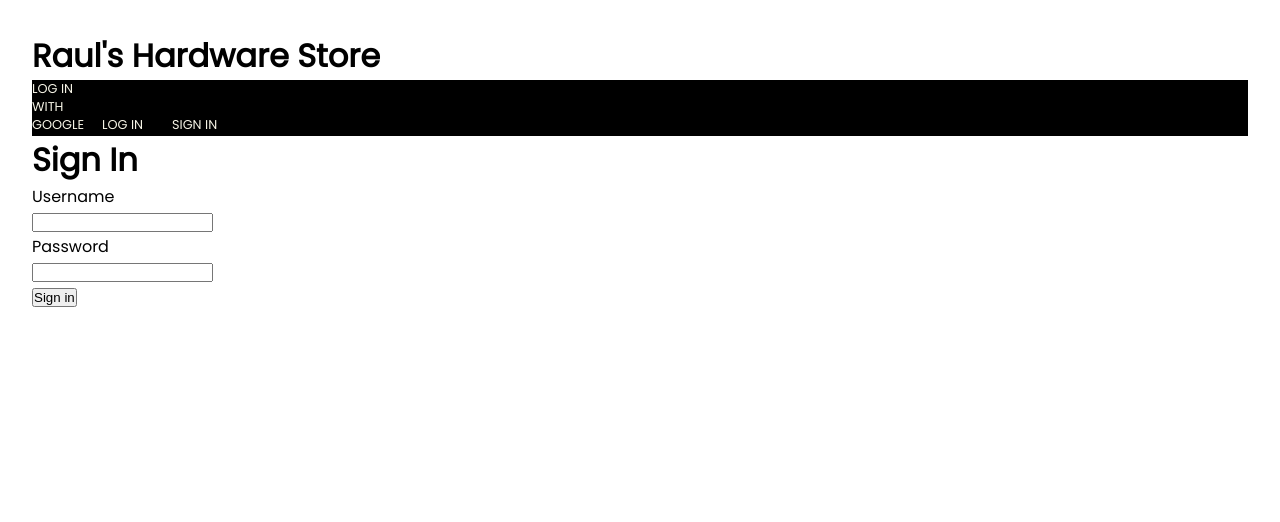
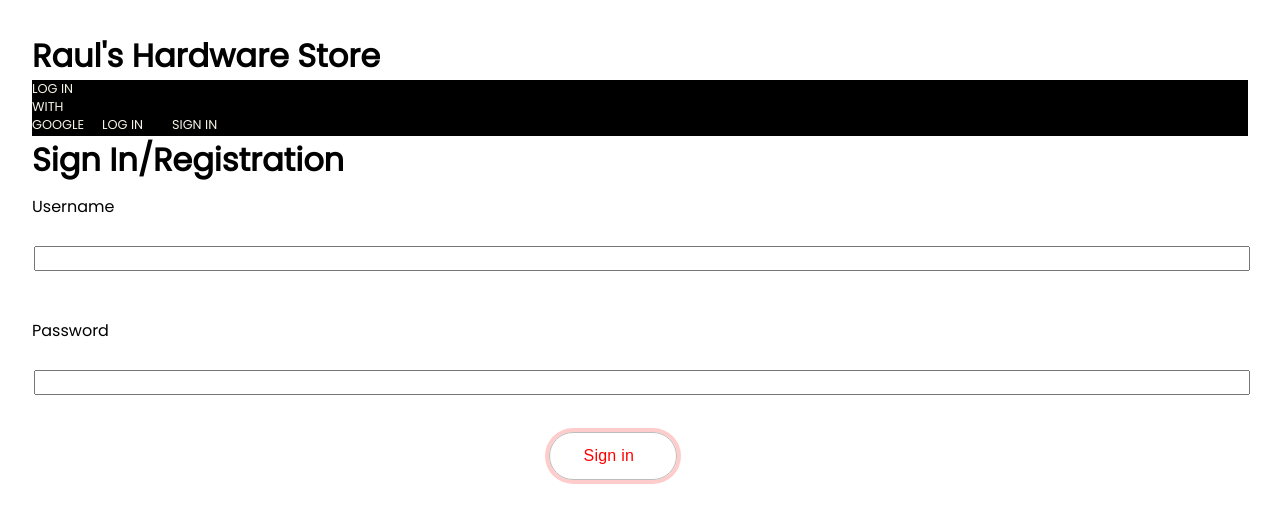
Before and after one commit to jsfc2199/Front-end-RaulHardwareStore, a React (Vite) app: page /SignIn in a window 1280 px wide. Shown: the top 522 px of the page. Built offline with nearby package versions, Linux system fonts and the light colour scheme.

Commit message:
Sign in, login, log in with google working properly

```diff
--- a/src/App.css
+++ b/src/App.css
@@ -314,3 +314,21 @@ body {
   padding: 3px 7px;
   font-size: 17px;
 }
+
+
+.log-style{
+  font-size: 16px;
+  color: red;
+  box-shadow: 0 0 0 4px #ffcccc;
+  background-color: #fff5f5;
+  margin-left: 42.5%;
+  width: 8em;
+  align-items: flex-end;
+  background: none;
+  border: 1px solid #bdbdbd;
+  height: 48px;
+  padding: 0 24px 0 16px;
+  letter-spacing: 0.25px;
+  border-radius: 24px;
+  cursor: pointer;
+}
--- a/src/components/login/LogIn.tsx
+++ b/src/components/login/LogIn.tsx
@@ -4,6 +4,9 @@ import { auth } from "../../firebaseConfig";
 import { useNavigate } from "react-router-dom";
 import { logInInReducer } from '../../state/slice/loggedInSlice'
 import { useDispatch } from "react-redux";
+import { useSelector } from "react-redux";
+import { useEffect } from "react";
+import {RootState} from '../../store'
 import * as React from 'react';
 
 
@@ -15,27 +18,27 @@ const LogIn: React.FunctionComponent = () => {
     const navigate = useNavigate()
     const dispatch = useDispatch()
 
+    const {user} = useSelector((state:RootState) => state.logged)
+
+    useEffect(()=>{
+        if(user!==null){
+            navigate("/providers")
+        }
+    },[])
+
     const logInForm = (e: React.MouseEvent<HTMLButtonElement, MouseEvent>) => {
         e.preventDefault()
 
         if (userName && password) {
             signInWithEmailAndPassword(auth, userName, password)
                 .then((userCredential) => {
-
                     const user = userCredential.user;
-
-                    console.log('**** user credentials ****');
-                    console.log(userCredential);
-                    console.log('**** user ***');
-                    console.log(user)
                     dispatch(logInInReducer(user))
                     navigate('/providers')
                 })
                 .catch((error) => {
                     const errorCode = error.code;
                     const errorMessage = error.message;
-                    console.log('*** Log in error ***');
-                    console.log(errorMessage);
                 });
 
             setPassword('')
@@ -46,14 +49,17 @@ const LogIn: React.FunctionComponent = () => {
     return (
         <div>
             <h1>Log In</h1>
-            <form>
+            <form className='add-form'>
+                <div className='form-control'>
                 <label htmlFor="username">Username</label><br />
                 <input
                     onChange={(e) => setUserName(e.target.value)}
                     type="text"
                     name="username"
                     value={userName}
-                /><br />
+                /></div>
+                <br />
+                <div className='form-control'>
                 <label htmlFor="password">Password</label><br />
                 <input
                     onChange={(e) => setPassword(e.target.value)}
@@ -61,7 +67,8 @@ const LogIn: React.FunctionComponent = () => {
                     name="password"
                     value={password}
                 /><br />
-                <button onClick={(e) => logInForm(e)}>Log In</button><br />
+                </div>
+                <button className="log-style" onClick={(e) => logInForm(e)}>Log In</button><br />
             </form>
         </div>
     )
--- a/src/components/login/LogInGoogle.tsx
+++ b/src/components/login/LogInGoogle.tsx
@@ -3,12 +3,24 @@ import { useNavigate } from "react-router-dom";
 import { auth } from '../../firebaseConfig'
 import { logInInReducer } from '../../state/slice/loggedInSlice'
 import { useDispatch } from "react-redux";
+import { useSelector } from "react-redux";
+import { useEffect } from "react";
+import {RootState} from '../../store'
 
 const providerGoogleAuth = new GoogleAuthProvider();
 
 const GoogleLogIn: React.FunctionComponent = () => {
     const dispatch = useDispatch()
     const navigate = useNavigate()
+
+    const {user} = useSelector((state:RootState) => state.logged)
+
+
+    useEffect(()=>{
+        if(user!==null){
+            navigate("/providers")
+        }
+    },[])
 
     const signInWithGoogleButton = () => {
         signInWithPopup(auth, providerGoogleAuth)
--- a/src/components/login/Logout.tsx
+++ b/src/components/login/Logout.tsx
@@ -1,7 +1,7 @@
 import { useSelector } from "react-redux";
 import { useNavigate } from "react-router-dom";
 import { useDispatch } from "react-redux";
-
+import { useEffect } from "react";
 import { RootState } from '../../store';
 import { logOutInReducer } from "../../state/slice/loggedInSlice";
 
@@ -9,6 +9,15 @@ const Logout = () => {
 
     const dispatch = useDispatch()
     const navigate = useNavigate()
+
+    const {user} = useSelector((state:RootState) => state.logged)
+
+
+    useEffect(()=>{
+        if(user===null){
+            navigate("/logInGoogle")
+        }
+    },[])
 
     const logOutApp = (e: React.MouseEvent<HTMLButtonElement, MouseEvent>) => {
         e.preventDefault()
--- a/src/components/login/SignIn.tsx
+++ b/src/components/login/SignIn.tsx
@@ -1,10 +1,25 @@
 import { createUserWithEmailAndPassword } from 'firebase/auth'
 import { auth } from '../../firebaseConfig'
 import React, { useState } from 'react'
+import { useSelector } from "react-redux";
+import { useEffect } from "react";
+import {RootState} from '../../store'
+import { useNavigate } from "react-router-dom";
 
 const SignIn = () => {
     const [userName, setUserName] = useState('')
     const [password, setPassword] = useState('')
+
+    const navigate = useNavigate()
+
+    const {user} = useSelector((state:RootState) => state.logged)
+
+
+    useEffect(()=>{
+        if(user!==null){
+            navigate("/providers")
+        }
+    },[])
 
     const signInForm = (e : React.MouseEvent<HTMLButtonElement, MouseEvent>) =>{
         e.preventDefault();
@@ -30,23 +45,25 @@ const SignIn = () => {
 
   return (
     <div>
-      <h1>Sign In</h1>
-      <form>
+      <h1>Sign In/Registration</h1>
+      <form className='add-form'>
+        <div className='form-control'>
         <label htmlFor="username">Username</label><br />
         <input
           onChange={(e) => setUserName(e.target.value)}
           type="text"
           name="username"
           value={userName}
-          /><br />
+          /></div><br />
+          <div className='form-control'>
         <label htmlFor="password">Password</label><br />
         <input
           onChange={(e) => setPassword(e.target.value)}
           type="password"
           name="password"
           value={password}
-          /><br />
-        <button onClick={(e) => signInForm(e)}>Sign in</button><br />
+          /></div><br />
+        <button className="log-style" onClick={(e) => signInForm(e)}>Sign in</button><br />
       </form>
     </div>
   )
--- a/src/components/products/ProductList.tsx
+++ b/src/components/products/ProductList.tsx
@@ -7,7 +7,8 @@ import { getAllProducts } from '../../actions/products/getAllProducts'
 import Product from './Product';
 import ProductForm from './ProductForm';
 import { providerType } from '../../state/slice/providerSlice'
-
+import { useNavigate } from "react-router-dom";
+import {RootState} from '../../store'
 
 interface IProductListProps {
 }
@@ -25,6 +26,15 @@ const ProductList: React.FunctionComponent<IProductListProps> = ({}) => {
     const error = useSelector(selectProductsFetchError())
     const status = useSelector(selectProductsStatus())
     const getProducts = useSelector(selectProductsState())
+
+    const {user} = useSelector((state:RootState) => state.logged)
+    const navigate = useNavigate()
+
+    useEffect(()=>{
+        if(user===null){
+            navigate("/logInGoogle")
+        }
+    },[])
 
     return (
         <div>
--- a/src/components/provider/ProviderList.tsx
+++ b/src/components/provider/ProviderList.tsx
@@ -5,6 +5,8 @@ import { useSelector } from 'react-redux';
 import { selectProvidersFetchError, selectProvidersState, selectProvidersStatus, posibleStatus } from '../../state/slice/providerSlice'
 import { getAllProviders } from '../../actions/provider/getAllProviders'
 import { useAppDispatch } from '../../store'
+import {RootState} from '../../store'
+import { useNavigate } from "react-router-dom";
 
 interface IProviderListProps {
 }
@@ -22,6 +24,15 @@ const ProviderList: React.FunctionComponent<IProviderListProps> = () => {
     const error = useSelector(selectProvidersFetchError())
     const status = useSelector(selectProvidersStatus())
     const getProviders = useSelector(selectProvidersState())
+
+    const {user} = useSelector((state:RootState) => state.logged)
+    const navigate = useNavigate()
+
+    useEffect(()=>{
+        if(user===null){
+            navigate("/logInGoogle")
+        }
+    },[])
 
     return (
         <div>
```
